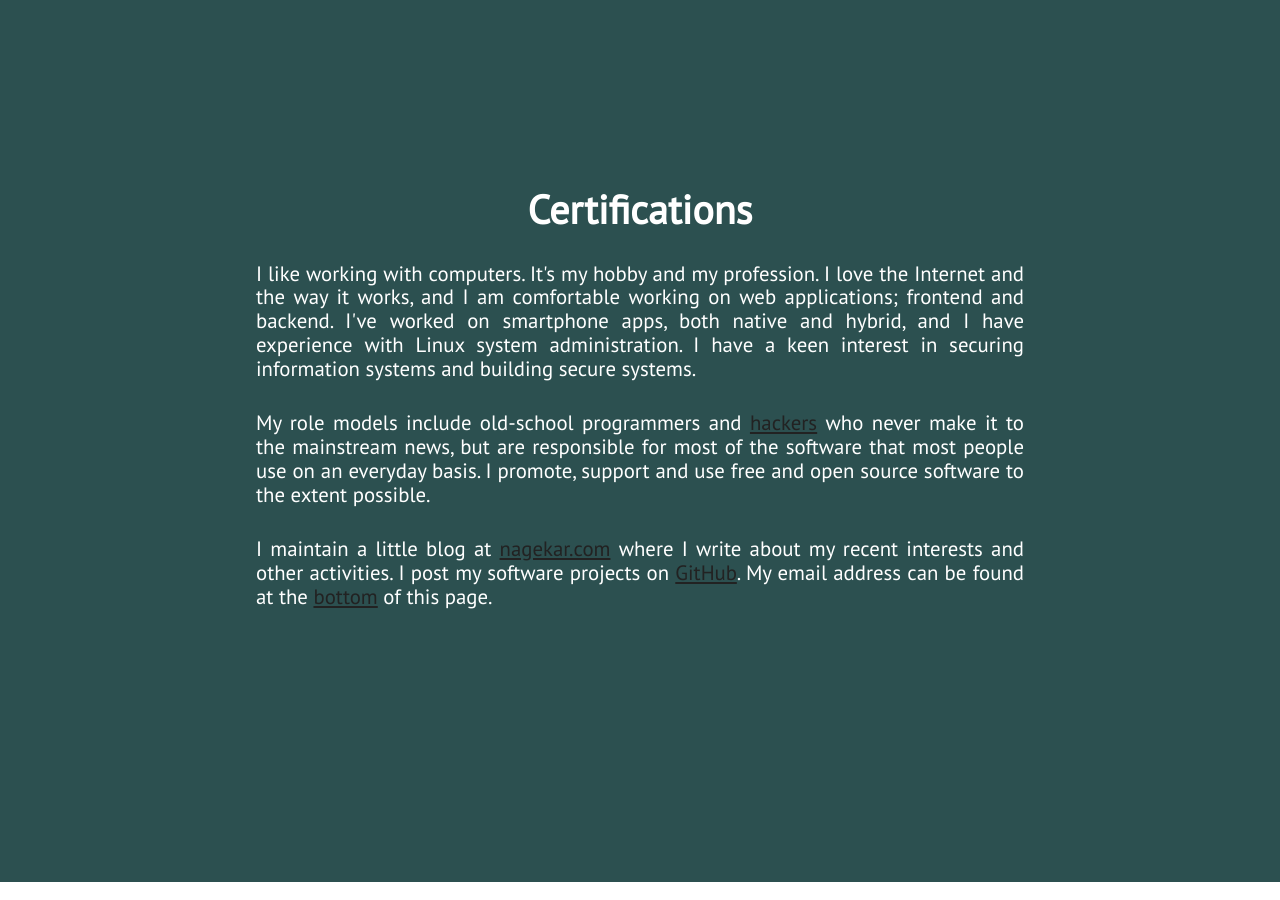
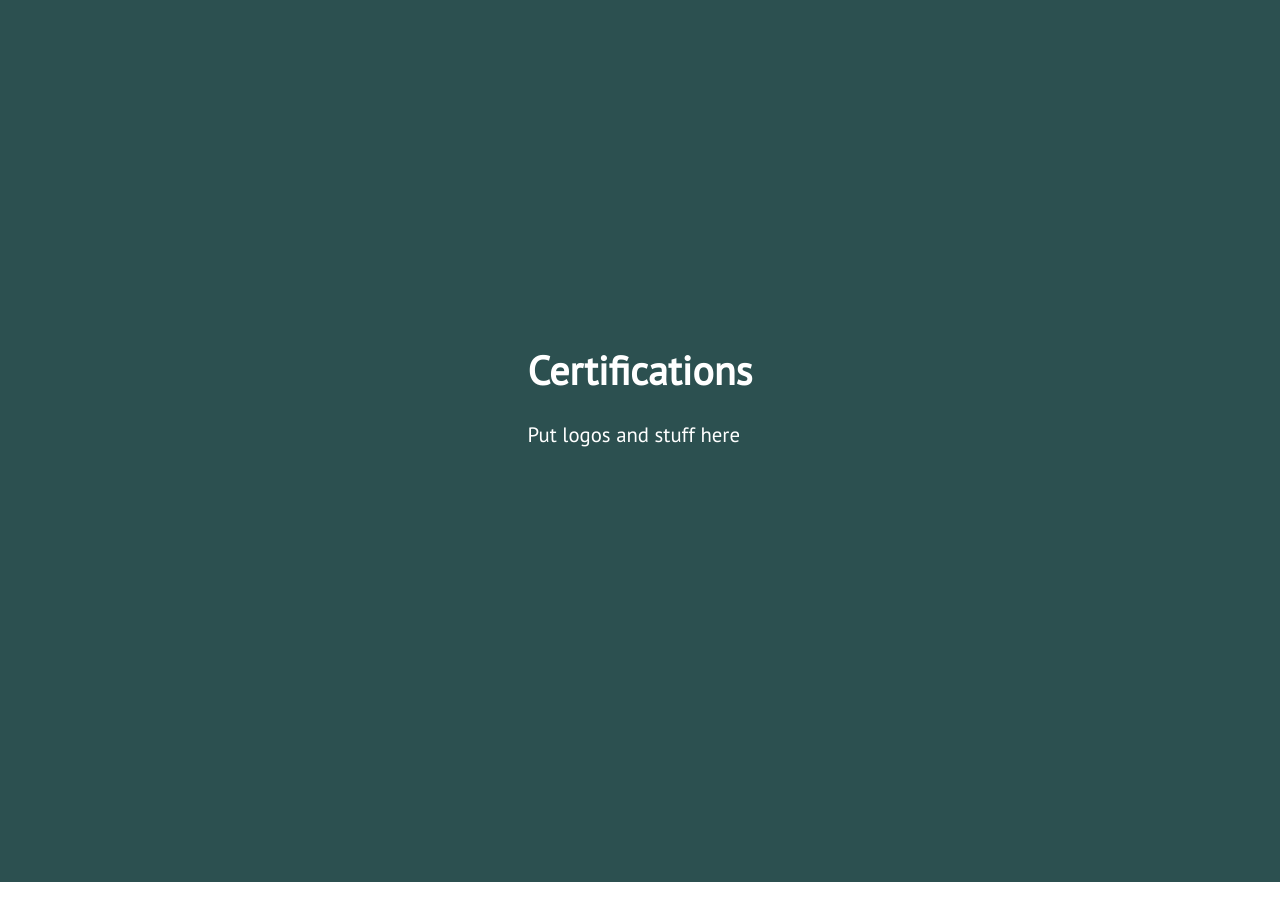
Before and after one commit to cmcabrera97/cmcabrera97.github.io, a Jekyll site: the page built from index.html, in a window 1280 px wide and 900 px high, scrolled down 2243 px. Built offline with Jekyll 4.4.1, drawn with Linux system fonts in a browser that asks for light colours; nearby versions of some CDN libraries.

Commit message:
Update certs.html

```diff
--- a/_includes/certs.html
+++ b/_includes/certs.html
@@ -3,13 +3,7 @@
         <div id="about-text">
             <div class="section-heading">Certifications</div>
             <p class="paragraph-text justify-text">
-                I like working with computers. It's my hobby and my profession. I love the Internet and the way it works, and I am comfortable working on web applications; frontend and backend. I've worked on smartphone apps, both native and hybrid, and I have experience with Linux system administration. I have a keen interest in securing information systems and building secure systems.
-            </p>
-            <p class="paragraph-text justify-text">
-                My role models include old-school programmers and <a href="https://stallman.org/articles/on-hacking.html">hackers</a> who never make it to the mainstream news, but are responsible for most of the software that most people use on an everyday basis. I promote, support and use free and open source software to the extent possible.
-            </p>
-            <p class="paragraph-text justify-text">
-                I maintain a little blog at <a href="{{ site.blog_url }}">nagekar.com</a> where I write about my recent interests and other activities. I post my software projects on <a href="https://github.com/{{ site.github_username }}">GitHub</a>. My email address can be found at the <span class="extra-link"><a href="#extra">bottom</a></span> of this page.
+                Put logos and stuff here
             </p>
         </div>
     </section>
```
